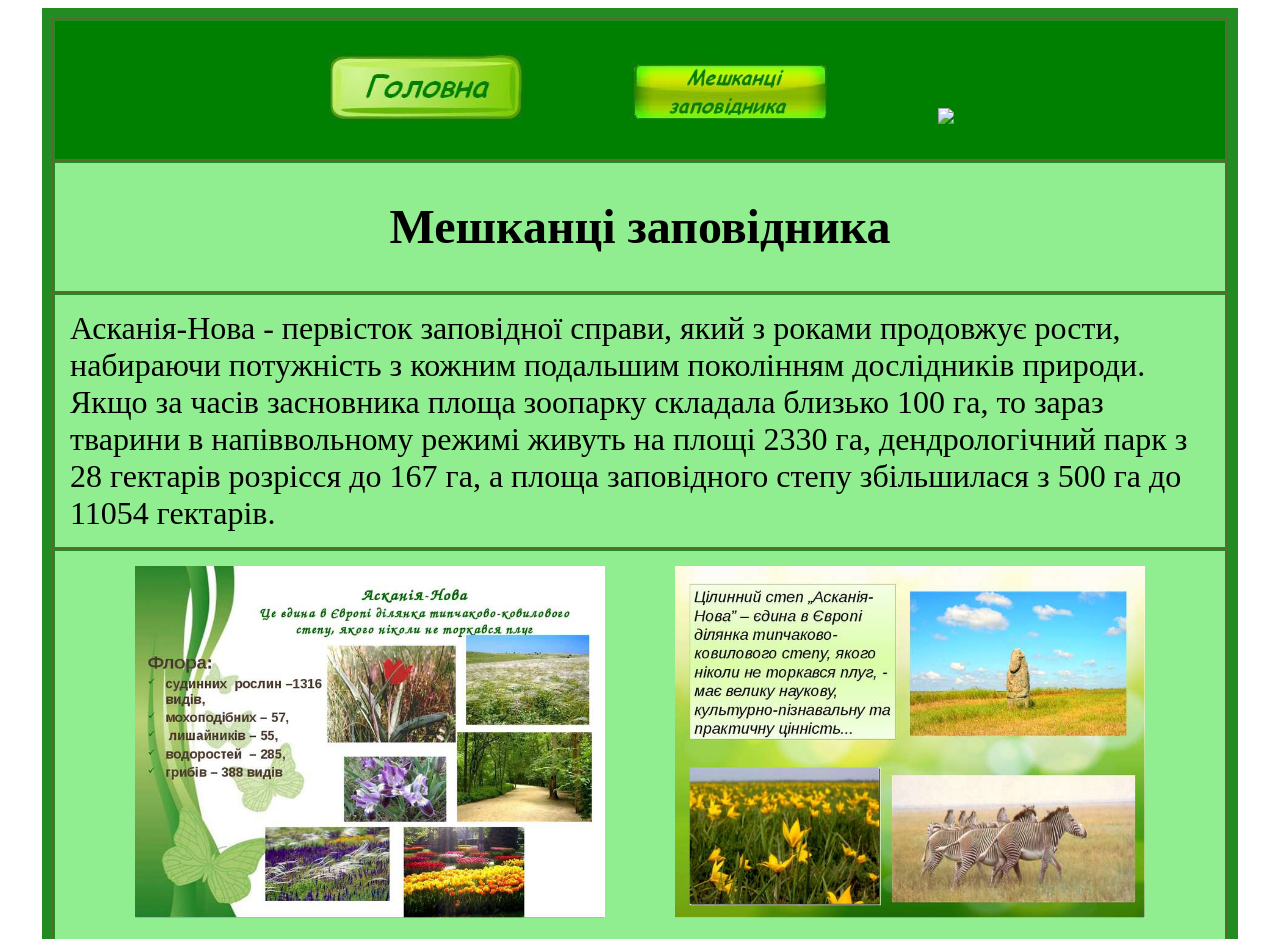
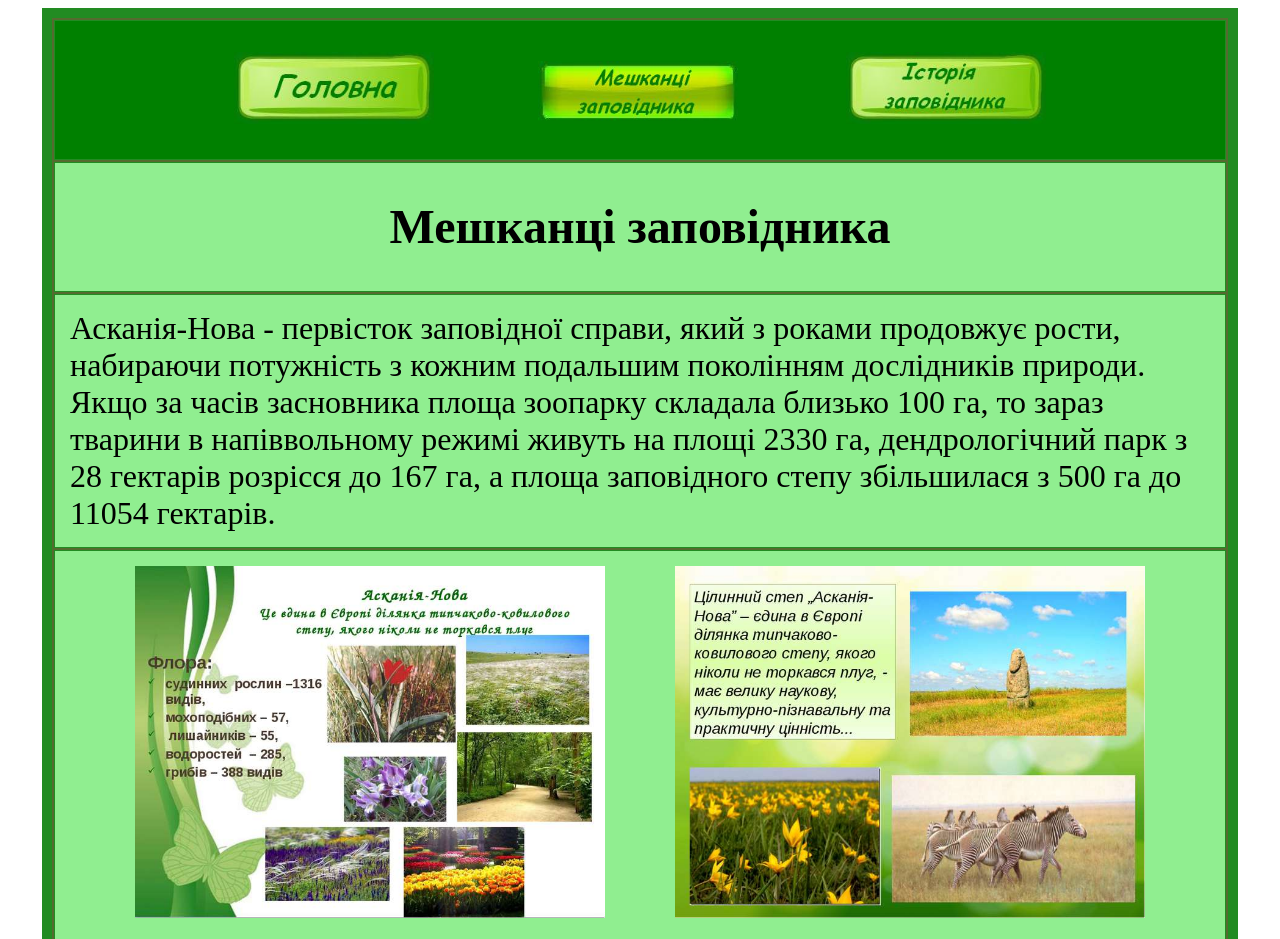
Before and after one commit to LoUyyR12/Askania-Nova, a plain HTML site: page residents.html in a window 1280 px wide. Shown: the top 939 px of the page. Drawn offline with Linux system fonts and the light colour scheme.

Commit message:
Invalid filename reference solved

```diff
--- a/residents.html
+++ b/residents.html
@@ -15,7 +15,7 @@
 <table height = 85% width = 85%   Align = center border = 10 bordercolor = ForestGreen bgcolor = DarkOliveGreen
  cellpadding =15
 <tr><td colspan=2 align=center bgcolor = green>  <p> <a href="index.html"><img src = "images/Кнопка(Головна1).jpg"  width = 200 ></a>&nbsp  &nbsp  &nbsp  &nbsp  &nbsp  &nbsp  &nbsp&nbsp  &nbsp  &nbsp  &nbsp  &nbsp  &nbsp  &nbsp<img src = "images/Кнопка(Мешканці заповідника1).jpg"  width = 200 >&nbsp  &nbsp  &nbsp  &nbsp  &nbsp  &nbsp  &nbsp&nbsp  &nbsp  &nbsp  &nbsp  &nbsp  &nbsp  &nbsp
-                 <a href="history.html"><img src = "images/Кнопка(історія заповідника2).jpg"  width = 200 >
+                 <a href="history.html"><img src = "images/Button(history_2).jpg"  width = 200 >
 </tr></td>
 <tr><td colspan=2 bgcolor = lightgreen>
 <center><H1><font size=+4">Мешканці заповідника</font></H1></center>
```
